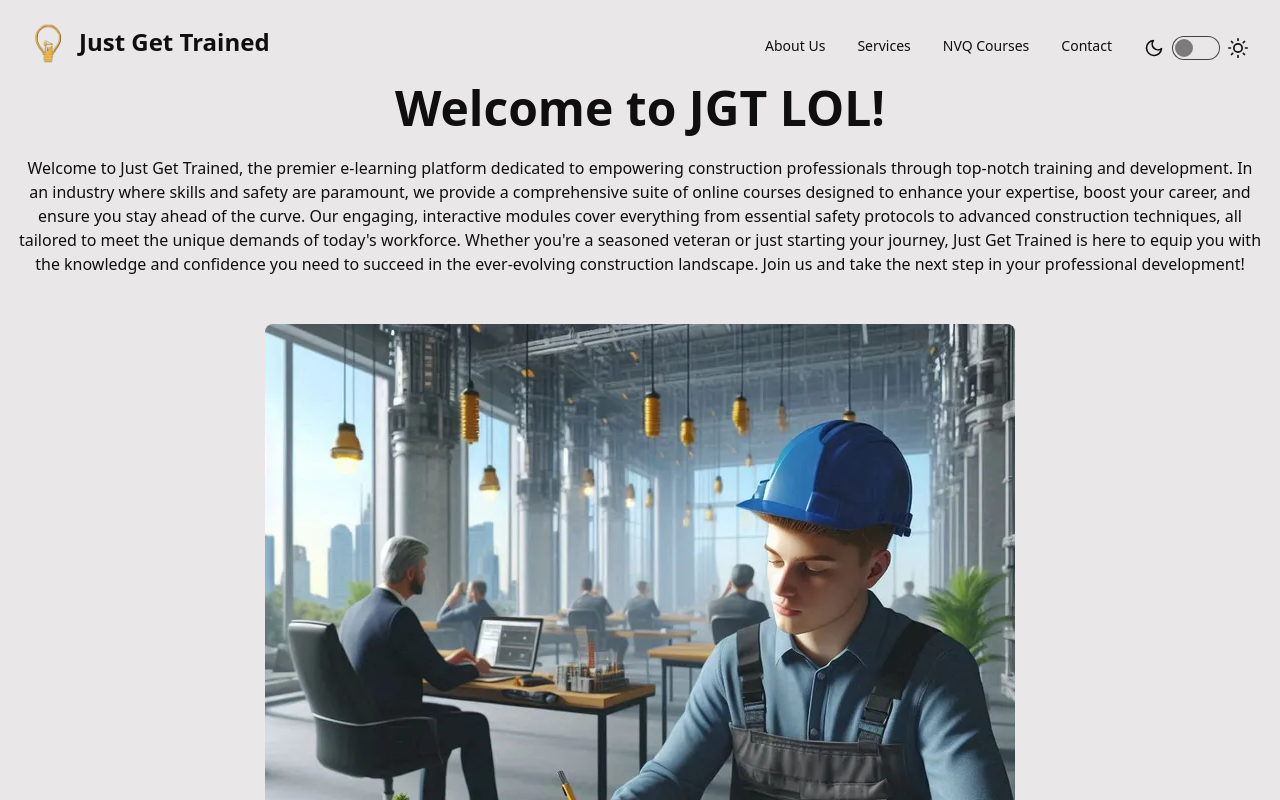
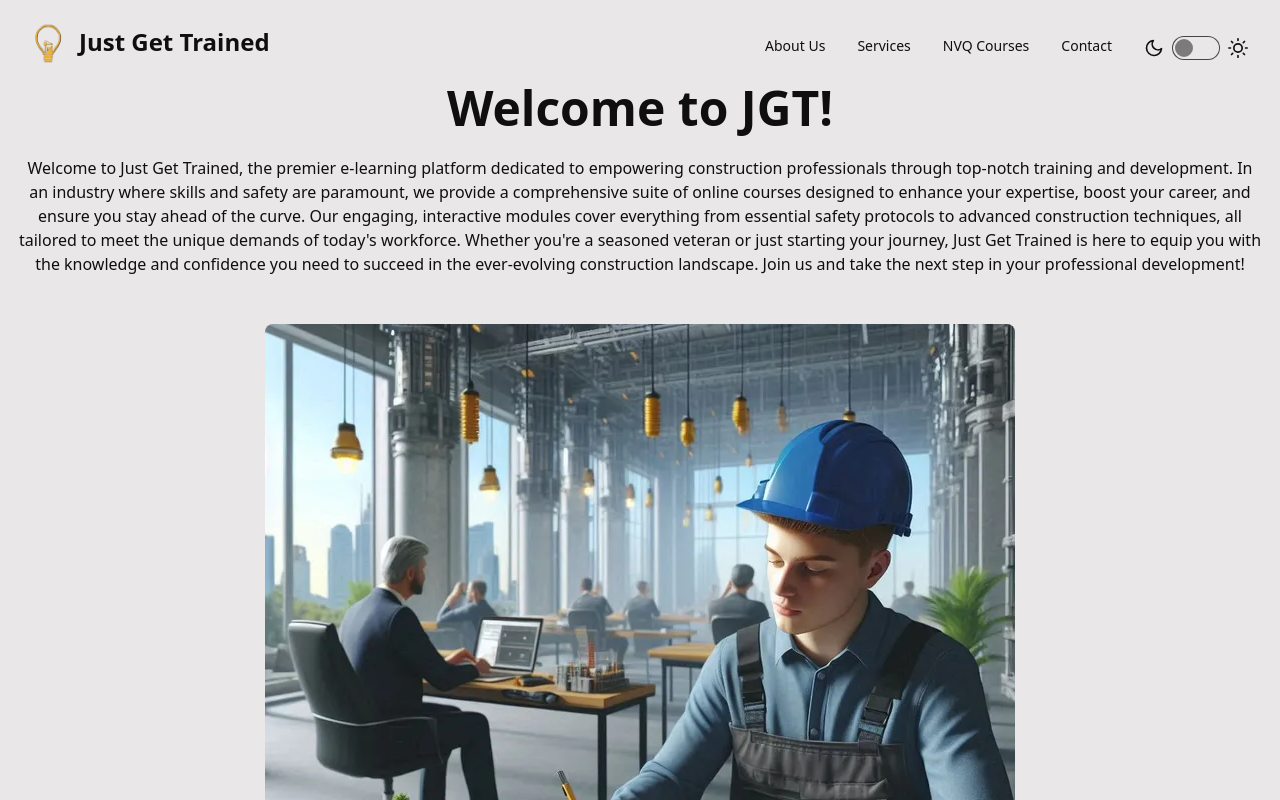
Before and after one commit to marcin-dudek/jgt, a SvelteKit app: page / in a window 1280 px wide. Shown: the top 800 px of the page. Built offline with nearby package versions, Linux system fonts and the light colour scheme.

Commit message:
Update +page.svelte

```diff
--- a/src/routes/+page.svelte
+++ b/src/routes/+page.svelte
@@ -11,7 +11,7 @@
 </svelte:head>
 
 <div class="flex flex-col">
-  <h1 class="text-5xl font-bold mx-auto">Welcome to JGT LOL!</h1>
+  <h1 class="text-5xl font-bold mx-auto">Welcome to JGT!</h1>
   <p class="py-6">
     Welcome to Just Get Trained, the premier e-learning platform dedicated to empowering
     construction professionals through top-notch training and development. In an industry where
```
